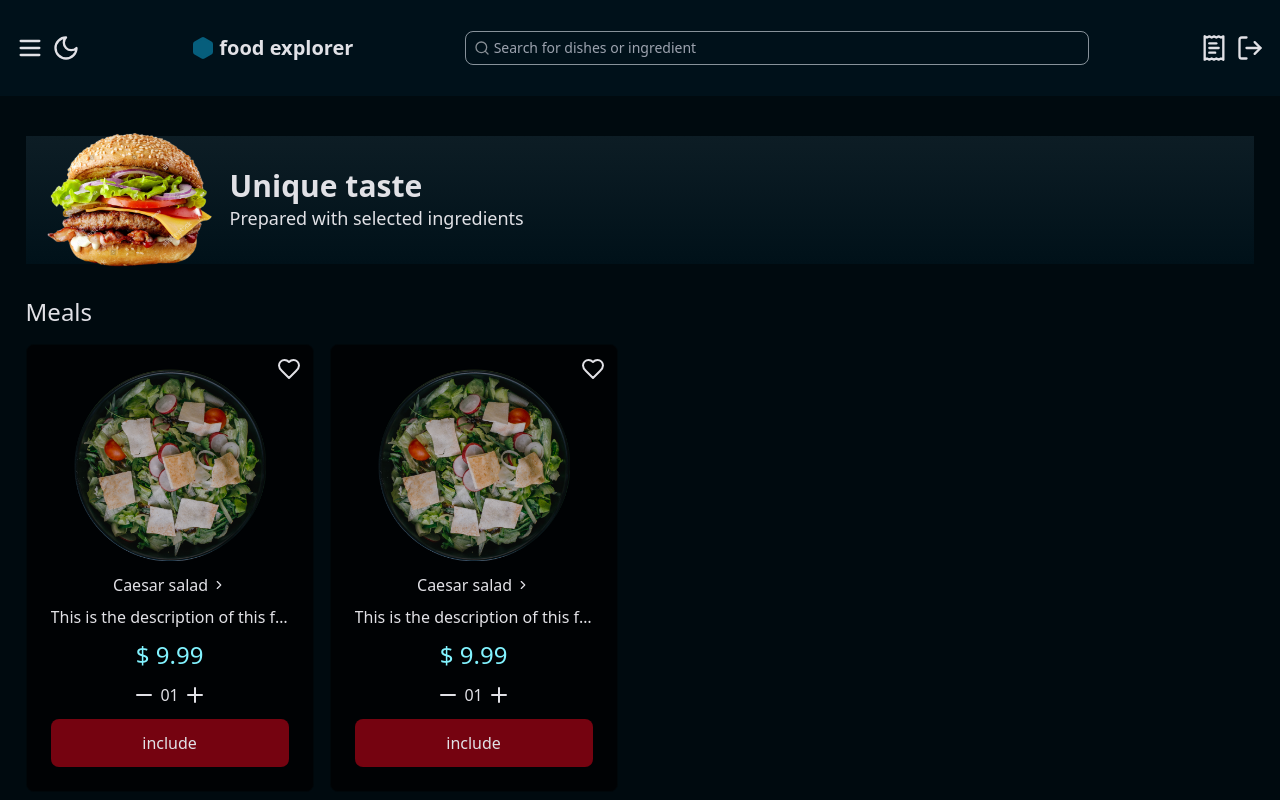
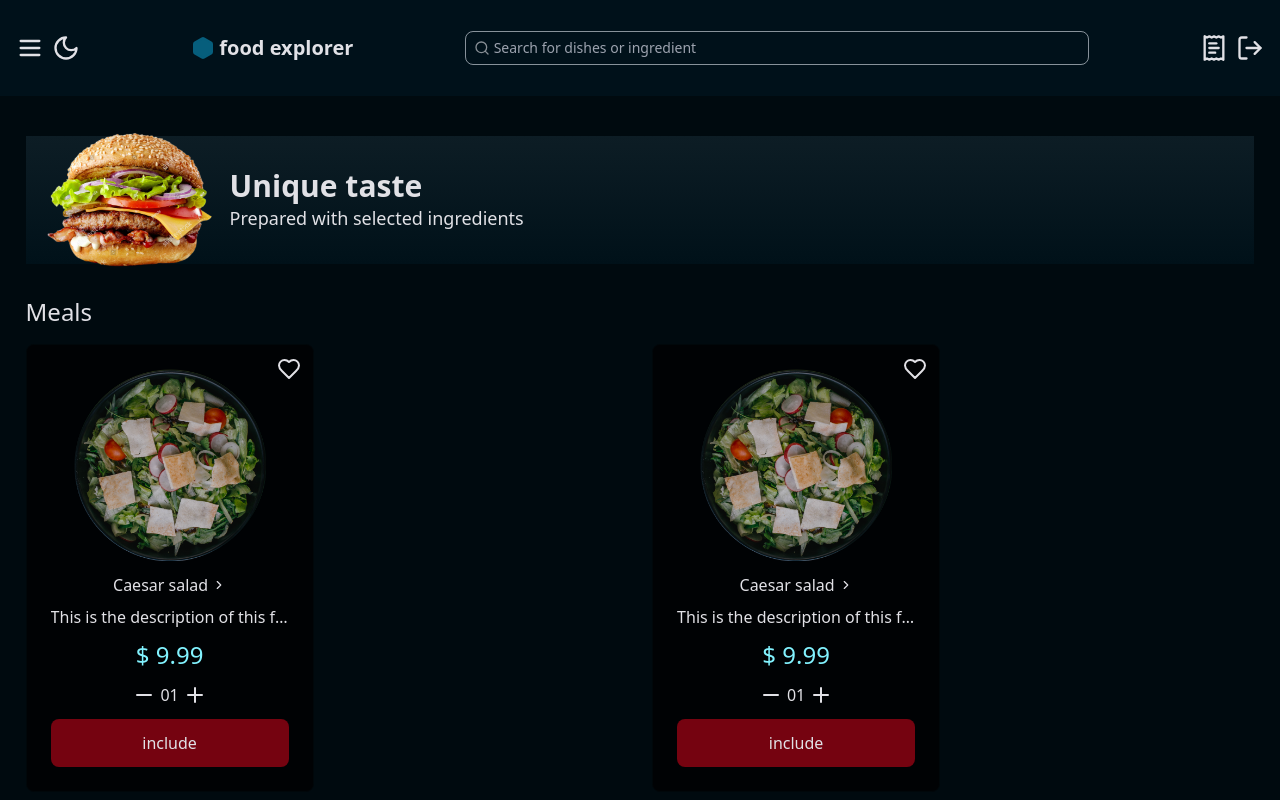
Before and after one commit to dameness/food-explorer-front, a React (Vite) app: page / in a window 1280 px wide. Shown: the top 800 px of the page. Built offline with nearby package versions, Linux system fonts and the light colour scheme.

Commit message:
feat: initial slider setup

```diff
--- /dev/null
+++ b/src/components/slider.tsx
@@ -0,0 +1,30 @@
+import { Card } from './card';
+import { Swiper, SwiperSlide } from 'swiper/react';
+import { Pagination, Navigation } from 'swiper/modules';
+
+import 'swiper/css';
+import 'swiper/css/navigation';
+
+interface SliderProps {
+  cards: number[];
+}
+
+export const Slider = ({ cards }: SliderProps) => {
+  return (
+    <div className='w-full'>
+      <Swiper
+        modules={[Pagination, Navigation]}
+        spaceBetween={24}
+        slidesPerView={cards.length < 3 ? cards.length : 3}
+        navigation={{ enabled: true }}
+        pagination={{ clickable: true }}
+      >
+        {cards.map((card, index) => (
+          <SwiperSlide key={index}>
+            <Card />
+          </SwiperSlide>
+        ))}
+      </Swiper>
+    </div>
+  );
+};
--- a/src/pages/home.tsx
+++ b/src/pages/home.tsx
@@ -1,4 +1,5 @@
 import { Card } from '@/components/card';
+import { Slider } from '@/components/slider';
 
 export const Home = () => {
   return (
@@ -20,10 +21,7 @@ export const Home = () => {
       </div>
 
       <h1 className='mt-4 self-start sm:text-2xl xs:text-xl text-lg'>Meals</h1>
-      <div className='w-full flex gap-4 items-center'>
-        <Card />
-        <Card />
-      </div>
+      <Slider cards={[1, 2]} />
       <h1 className='self-start sm:text-2xl xs:text-xl text-lg'>Main Dishes</h1>
       <div className='w-full flex gap-4 items-center'>
         <Card />
```
